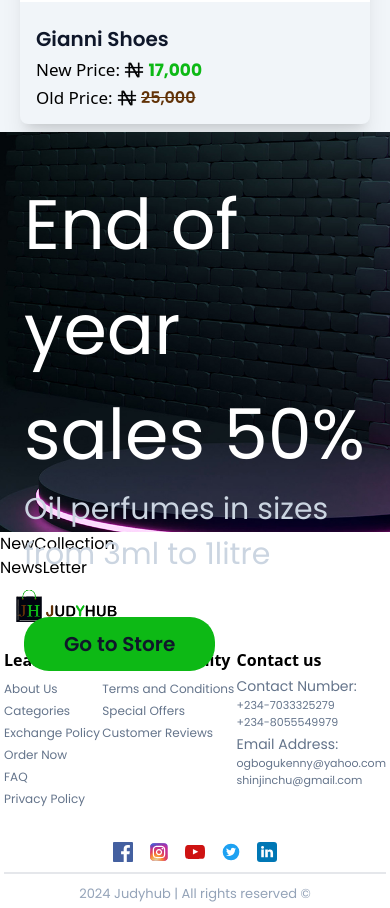
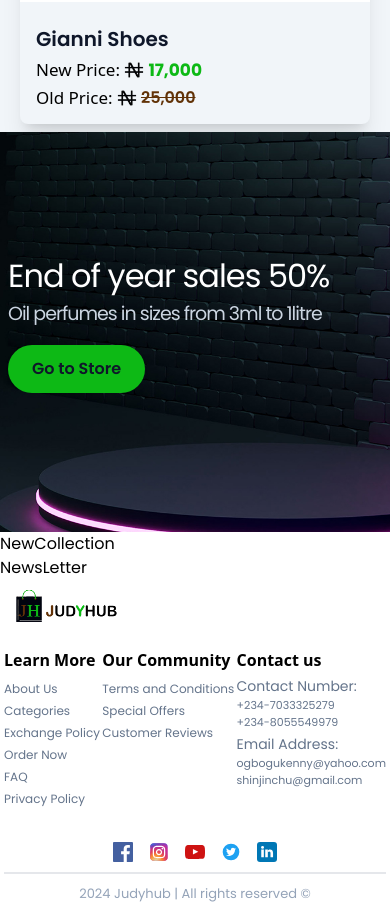
Before and after one commit to Kennius7/Judyhub-Ecomm-new, a React (Vite) app: page / in a window 390 px wide. Shown: the part 3940-4848 px from the top of the page. Built offline with nearby package versions, Linux system fonts and the light colour scheme.

Commit message:
product category ui - 02

```diff
--- a/src/components/Offers.jsx
+++ b/src/components/Offers.jsx
@@ -4,17 +4,19 @@ const Offers = () => {
     return (
         <section
             className="bg-offers bg-cover ss:bg-center bg-no-repeat w-full ss:h-[500px]
-            xs:h-[350px] h-[400px] relative py-[40px] px-6"
+            xs:h-[350px] h-[400px] relative py-[40px] xs:px-6 px-2"
         >
-            <div>
-                <div className="text-white text-[70px] font-poppins">
+            <div className="xs:mt-0 mt-[80px]">
+                <div className="text-white ss:text-[70px] xs:text-[40px] text-[32px] font-poppins
+                    xs:tracking-normal -tracking-[1px]">
                     End of year sales 50%
                 </div>
-                <div className="text-slate-300 text-[30px] font-poppins">
+                <div className="text-slate-300 ss:text-[30px] xs:text-[20px] text-[19px] font-poppins
+                    xs:tracking-normal -tracking-[1px]">
                     Oil perfumes in sizes from 3ml to 1litre
                 </div>
-                <button className="text-slate-900 text-[20px] px-10 py-3 bg-primaryGreen rounded-[25px]
-                    mt-10 font-semibold font-poppins">
+                <button className="text-slate-900 xs:text-[20px] text-[16px] xs:px-10 px-6 py-3
+                    bg-primaryGreen rounded-[25px] xs:mt-10 mt-4 font-semibold font-poppins">
                     Go to Store
                 </button>
             </div>
```
